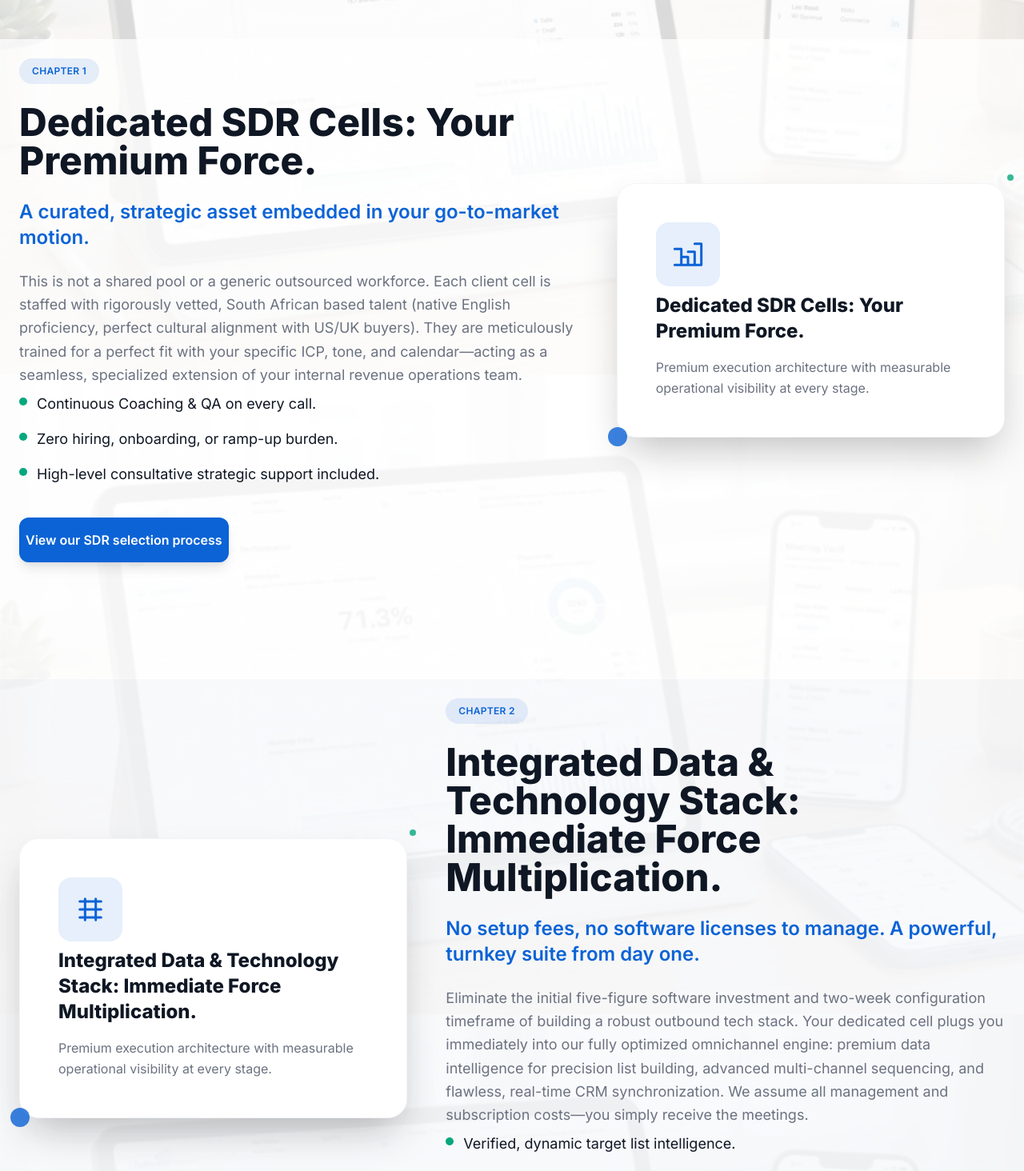
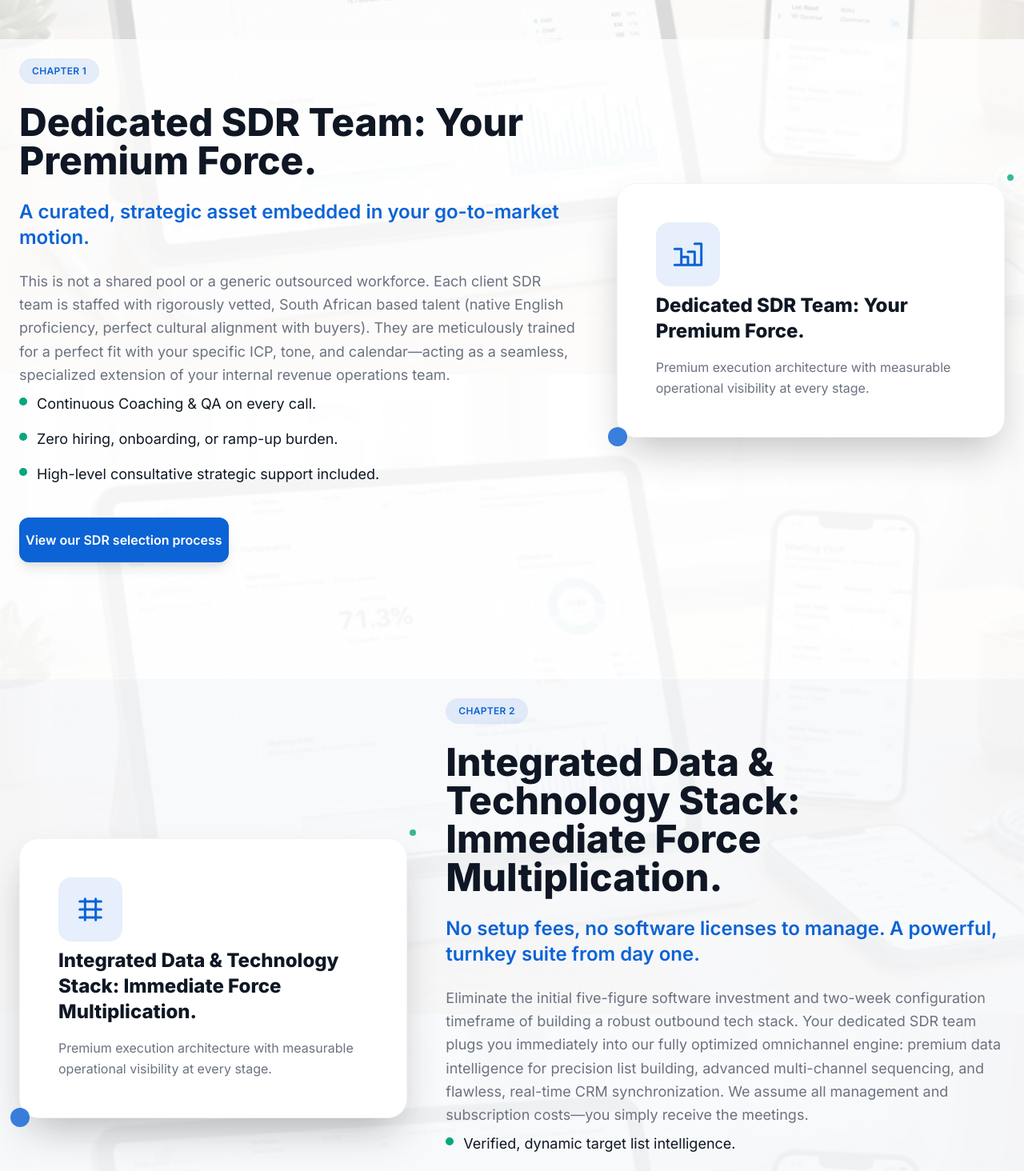
Before and after one commit to BernieBrunsdon/outbound-growth-website, a Next.js app: page / in a window 1280 px wide. Shown: the part 1256-2720 px from the top of the page at 80% size. Built offline with nearby package versions, Linux system fonts and the light colour scheme.

Commit message:
Replace outbound cell wording with SDR language.
Update marketing copy, pricing, footer, SEO keywords, and solution narrative to use clearer SDR service and SDR team terminology across the site.

Made-with: Cursor

```diff
--- a/content/site.json
+++ b/content/site.json
@@ -1,6 +1,6 @@
 {
   "site": {
-    "title": "Outbound-Growth — Premium Outbound Cell with Total Transparency",
+    "title": "Outbound-Growth — Premium SDR Service with Total Transparency",
     "description": "Dedicated South African SDR teams for ambitious growth companies. OG Pulse Transparency Dashboard and a full outbound software suite.",
     "company": "Outbound-Growth",
     "email": "Enquiries@outbound-growth.com",
@@ -36,7 +36,7 @@
   "solution": {
     "label": "Our solution",
     "title": "SDR-as-a-Service, Fully Transparent.",
-    "subtitle": "A premium outbound cell—not a black-box agency. ROI-first execution with an open-book view of pipeline creation for teams across multiple sectors.",
+    "subtitle": "A premium SDR service—not a black-box agency. ROI-first execution with an open-book view of pipeline creation for teams across multiple sectors.",
     "points": [
       {
         "title": "Dedicated SDRs",
@@ -89,7 +89,7 @@
   },
   "services": {
     "label": "What we run",
-    "title": "Outbound execution your cell owns",
+    "title": "Outbound execution your SDR team owns",
     "subtitle": "Everything before the demo: research, outreach, qualification, and handoff—inside your stack where you want it.",
     "activities": [
       "Lead and account research",
--- a/src/components/Footer.jsx
+++ b/src/components/Footer.jsx
@@ -48,7 +48,7 @@ export default function Footer() {
               </div>
               <div className="text-sm text-gray-300">
                 <AppLinkText linkClassName="text-white underline decoration-white/40 underline-offset-2 hover:text-gray-100 font-medium">
-                  Premium Outbound Cell · OG Pulse · Multi-Industry
+                  Premium SDR Service · OG Pulse · Multi-Industry
                 </AppLinkText>
               </div>
             </div>
--- a/src/components/Layout.jsx
+++ b/src/components/Layout.jsx
@@ -12,7 +12,7 @@ export default function Layout({ children }) {
         <meta name="description" content={description} />
         <meta
           name="keywords"
-          content="OG Pulse, outbound transparency dashboard, SDR as a service, outbound cell, global outbound teams, multi-industry outbound, South Africa SDR, managed outbound, discovery calls"
+          content="OG Pulse, outbound transparency dashboard, SDR as a service, SDR service, global outbound teams, multi-industry outbound, South Africa SDR, managed outbound, discovery calls"
         />
         <meta name="viewport" content="width=device-width, initial-scale=1" />
         <link rel="icon" href="/favicon.png" />
--- a/src/components/ProcessSteps.jsx
+++ b/src/components/ProcessSteps.jsx
@@ -26,7 +26,7 @@ export default function ProcessSteps() {
           <div className="bg-white shadow-2xl rounded-3xl border border-slate-200 overflow-hidden">
             <div className="grid lg:grid-cols-12">
               <div className="lg:col-span-7 p-10 lg:p-12 bg-white">
-                <h3 className="text-2xl font-bold text-slate-900">Dedicated Outbound Cell</h3>
+                <h3 className="text-2xl font-bold text-slate-900">Dedicated SDR Service</h3>
                 <p className="text-slate-600 mt-3 text-lg leading-relaxed max-w-2xl">
                   A fully managed, South African-based SDR team embedded in your go-to-market motion.
                 </p>
--- a/src/components/SolutionSection.jsx
+++ b/src/components/SolutionSection.jsx
@@ -9,10 +9,10 @@ export default function SolutionSection() {
   useEffect(() => setIsVisible(true), []);
   const chapters = [
     {
-      title: 'Dedicated SDR Cells: Your Premium Force.',
+      title: 'Dedicated SDR Team: Your Premium Force.',
       subhead: 'A curated, strategic asset embedded in your go-to-market motion.',
       body:
-        'This is not a shared pool or a generic outsourced workforce. Each client cell is staffed with rigorously vetted, South African based talent (native English proficiency, perfect cultural alignment with US/UK buyers). They are meticulously trained for a perfect fit with your specific ICP, tone, and calendar—acting as a seamless, specialized extension of your internal revenue operations team.',
+        'This is not a shared pool or a generic outsourced workforce. Each client SDR team is staffed with rigorously vetted, South African based talent (native English proficiency, perfect cultural alignment with buyers). They are meticulously trained for a perfect fit with your specific ICP, tone, and calendar—acting as a seamless, specialized extension of your internal revenue operations team.',
       bullets: [
         'Continuous Coaching & QA on every call.',
         'Zero hiring, onboarding, or ramp-up burden.',
@@ -27,7 +27,7 @@ export default function SolutionSection() {
       subhead:
         'No setup fees, no software licenses to manage. A powerful, turnkey suite from day one.',
       body:
-        'Eliminate the initial five-figure software investment and two-week configuration timeframe of building a robust outbound tech stack. Your dedicated cell plugs you immediately into our fully optimized omnichannel engine: premium data intelligence for precision list building, advanced multi-channel sequencing, and flawless, real-time CRM synchronization. We assume all management and subscription costs—you simply receive the meetings.',
+        'Eliminate the initial five-figure software investment and two-week configuration timeframe of building a robust outbound tech stack. Your dedicated SDR team plugs you immediately into our fully optimized omnichannel engine: premium data intelligence for precision list building, advanced multi-channel sequencing, and flawless, real-time CRM synchronization. We assume all management and subscription costs—you simply receive the meetings.',
       bullets: [
         'Verified, dynamic target list intelligence.',
         'Native HubSpot / Salesforce integrations.',
@@ -54,7 +54,7 @@ export default function SolutionSection() {
       subhead:
         'A multi-touch blend of call, email, and LinkedIn cadences, rigorously optimized.',
       body:
-        'Outbound success is about operational discipline. Our cells do not execute one-off "blasts." We orchestrate complex, highly disciplined cadences—integrating a blend of 12+ omnichannel touches over a defined period to maximize contact rates. Every campaign features robust A/B testing on subject lines, value propositions, and scripts, executed with a relentless focus on multi-channel follow-up and engagement, not just initial outreach.',
+        'Outbound success is about operational discipline. Our SDR teams do not execute one-off "blasts." We orchestrate complex, highly disciplined cadences—integrating a blend of 12+ omnichannel touches over a defined period to maximize contact rates. Every campaign features robust A/B testing on subject lines, value propositions, and scripts, executed with a relentless focus on multi-channel follow-up and engagement, not just initial outreach.',
       bullets: [
         'Rigorous A/B performance testing.',
         'Omnichannel lead nurture sequences.',
@@ -68,7 +68,7 @@ export default function SolutionSection() {
       subhead:
         'The definitive end of "black-box" agency wondering. Total, unfiltered operational access.',
       body:
-        "We don't hide our work behind monthly PDF reports. We provide OG Pulse, the exact same real-time operations dashboard our dedicated cells use. Log in to your Pulse portal for unfiltered, 24/7 access to all call recordings, email logs, and your definitive Meeting Vault. Verify every lead, review their intent details, and track your historical show-up rates. This level of total transparency guarantees that your monthly investment is always generating the momentum and pipeline you expect.",
+        "We don't hide our work behind monthly PDF reports. We provide OG Pulse, the exact same real-time operations dashboard our dedicated SDR teams use. Log in to your Pulse portal for unfiltered, 24/7 access to all call recordings, email logs, and your definitive Meeting Vault. Verify every lead, review their intent details, and track your historical show-up rates. This level of total transparency guarantees that your monthly investment is always generating the momentum and pipeline you expect.",
       bullets: [
         'Live call and message logs.',
         'Shared access to the high-intent Meeting Vault.',
```
